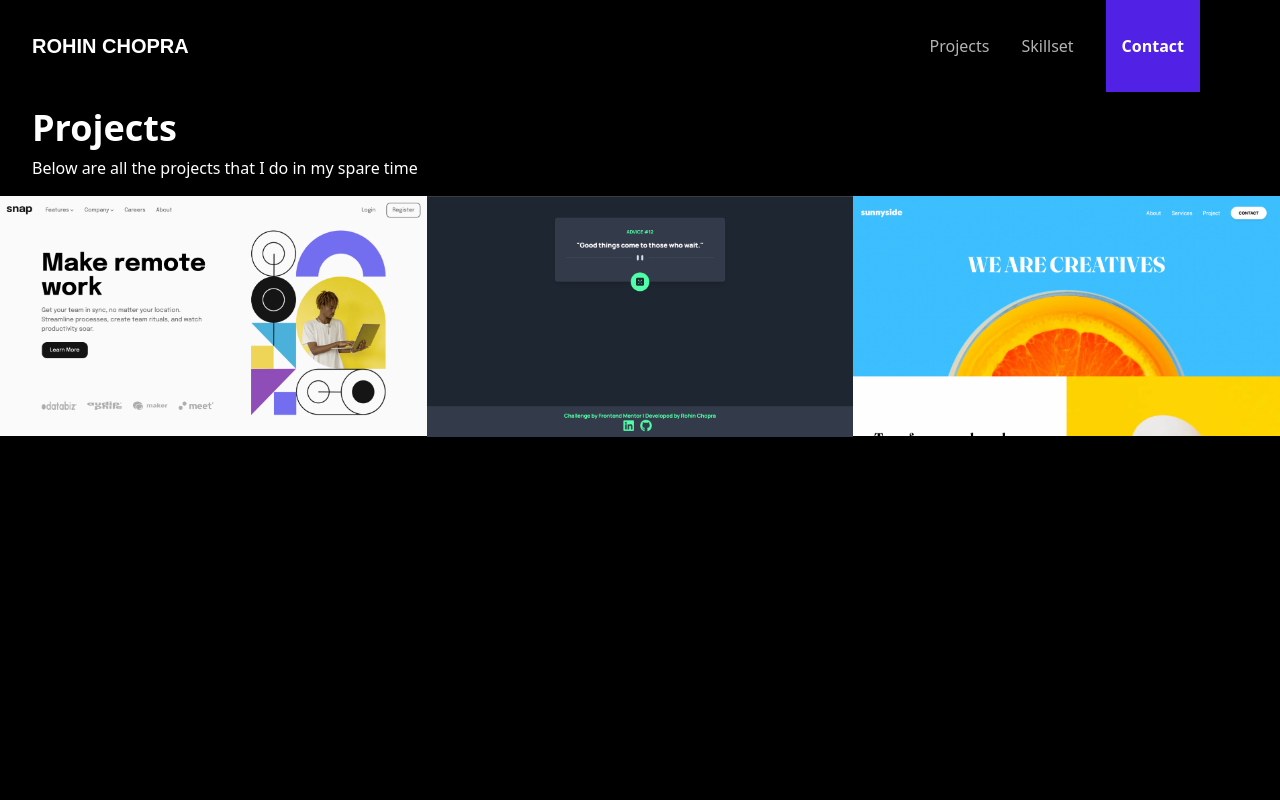
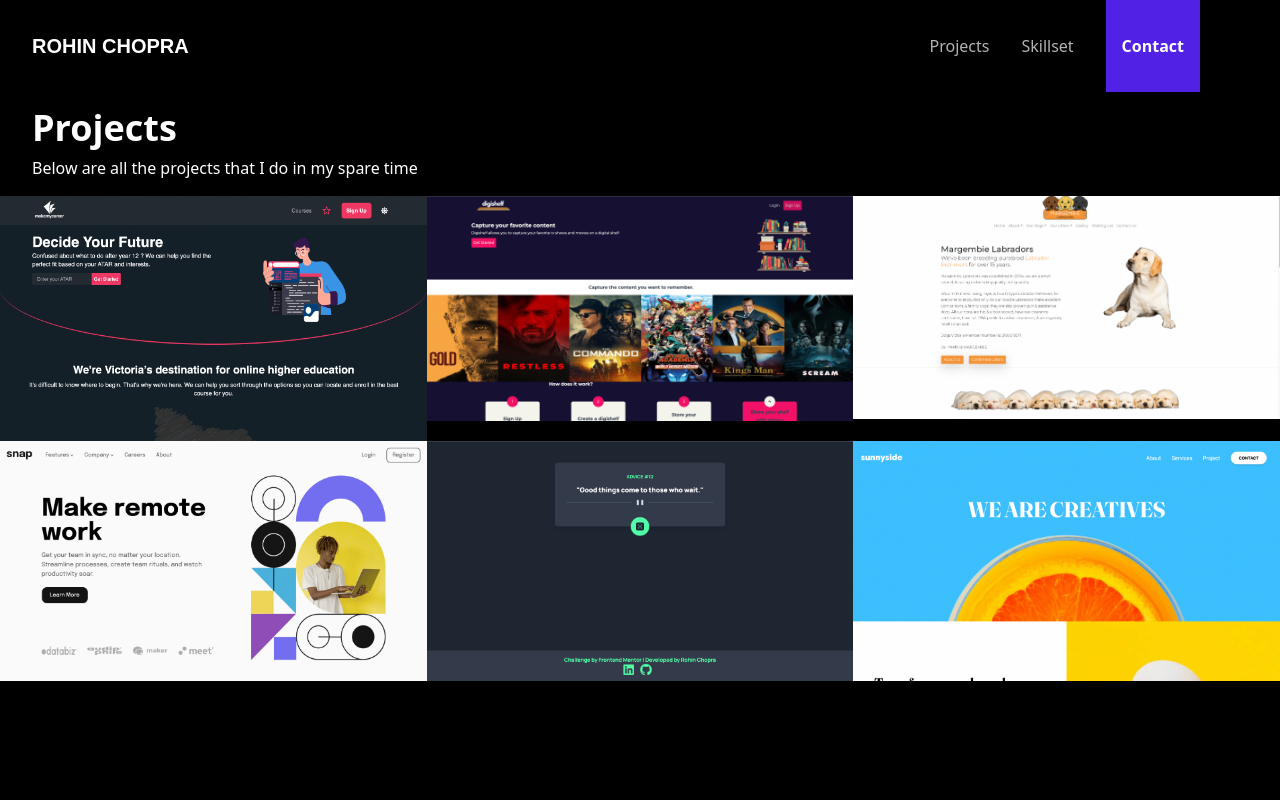
Before and after one commit to Rohin-Chopra/rohin-portfolio, a Next.js app: page /projects in a window 1280 px wide. Shown: the top 800 px of the page. Built offline with nearby package versions, Linux system fonts and the light colour scheme.

Commit message:
added more projects

```diff
--- a/app/projects/page.tsx
+++ b/app/projects/page.tsx
@@ -10,7 +10,22 @@ const ProjectsPage: NextPage = () => {
           Below are all the projects that I do in my spare time
         </p>
       </div>
-      <div className="grid grid-cols-1 md:grid-cols-2 lg:grid-cols-3">
+      <div className="grid grid-cols-1 lg:grid-cols-3">
+        <ProjectGalleryCard
+          link="https://makemycareer.rohinchopra.com/"
+          imgUrl="/makemycareer.png"
+          imgAlt="Makemycareer"
+        />
+        <ProjectGalleryCard
+          link="https://digishelf.rohinchopra.com/"
+          imgUrl="/digishelf.png"
+          imgAlt="Digishelf"
+        />
+        <ProjectGalleryCard
+          link="https://www.margembielabradors.com.au"
+          imgUrl="/margembie-labradors.png"
+          imgAlt="Margembie Labradors"
+        />
         <ProjectGalleryCard
           link="https://snap-landing-page-wine.vercel.app/"
           imgUrl="/snap-landing-page.png"
```
